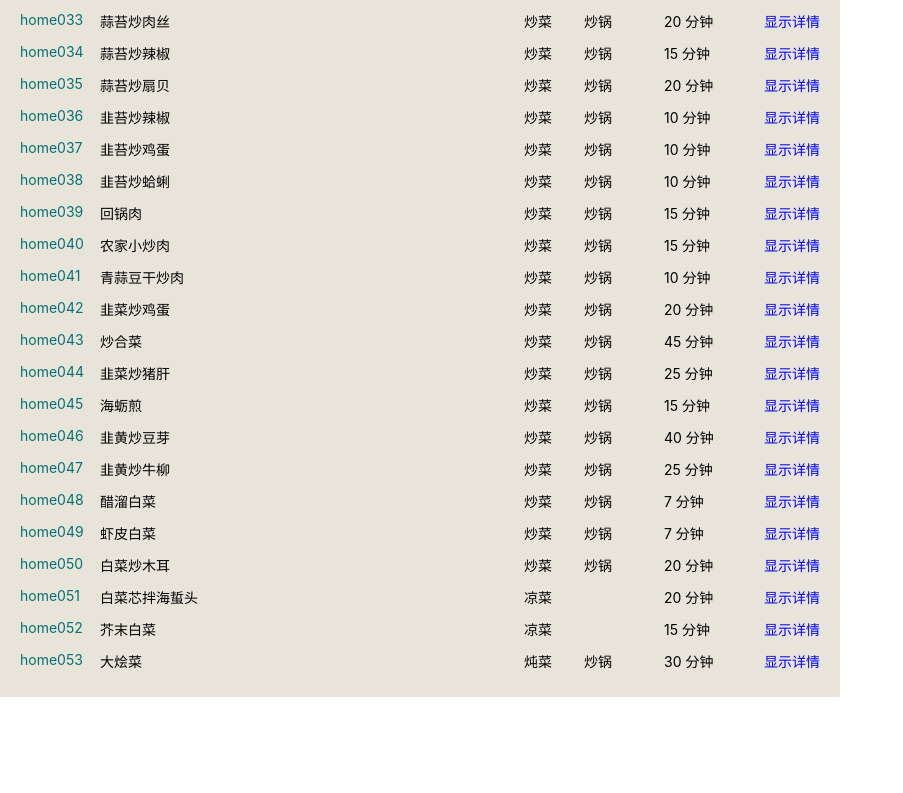
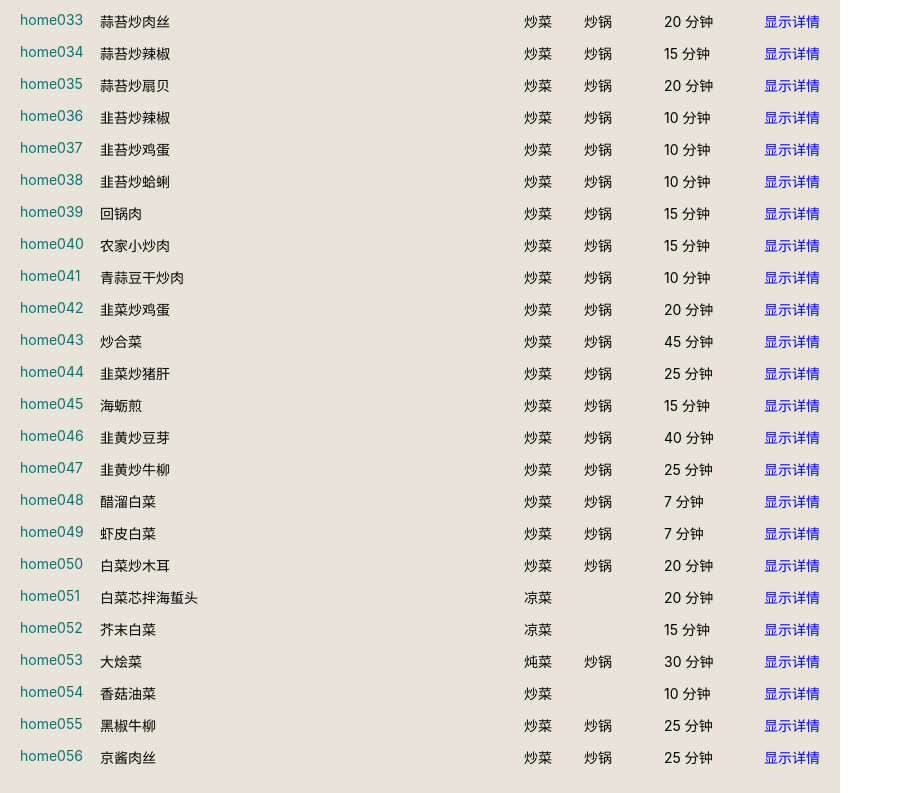
Before and after one commit to utopia2046/menu4today, a React app: page /list in a window 1280 px wide. Shown: the part 1131-1924 px from the top of the page, without its empty margins (0-903 px from the left). Before the commit the page ends 1828 px from the top, so only its background shows below. Built offline with nearby package versions, Linux system fonts and the light colour scheme.

Commit message:
update 231020

```diff
--- a/src/recipes/homemade.js
+++ b/src/recipes/homemade.js
@@ -300,7 +300,7 @@ export const homemade = [
         'comments': '如果有炒肉片也可以加点儿，就成了肉片地三鲜',
         'utensil': '炒锅',
         'category': '炒菜',
-        'tags': ['素菜'],
+        'tags': ['素菜', '适合带饭'],
         'warnings': ['口气预警', '宽油预警'],
     },
     {
@@ -605,7 +605,7 @@ export const homemade = [
         'comments': '可以加肉丝，就成了肉丝青椒土豆，很适合卷煎饼吃',
         'utensil': '炒锅',
         'category': '炒菜',
-        'tags': ['素菜', '快手菜', '适合带饭'],
+        'tags': ['素菜', '快手菜', '适合带饭', '煎饼伴侣'],
         'warnings': [''],
     },
     {
@@ -681,7 +681,7 @@ export const homemade = [
         'comments': '没有肉丝的青椒肉丝还能叫青椒肉丝吗',
         'utensil': '炒锅',
         'category': '炒菜',
-        'tags': ['快手菜', '适合带饭'],
+        'tags': ['快手菜', '适合带饭', '煎饼伴侣'],
         'warnings': [''],
     },
     {
@@ -893,7 +893,7 @@ export const homemade = [
         'comments': '',
         'utensil': '炒锅',
         'category': '炒菜',
-        'tags': ['快手菜', '适合带饭'],
+        'tags': ['快手菜', '适合带饭', '煎饼伴侣'],
         'warnings': [''],
     },
     {
@@ -1473,7 +1473,7 @@ export const homemade = [
         'comments': '郫县豆瓣酱买回来后可以用搅拌机打碎再冷藏，这样省去每次用的时候剁细的步骤',
         'utensil': '炒锅',
         'category': '炒菜',
-        'tags': ['快手菜'],
+        'tags': ['快手菜', '适合带饭'],
         'warnings': ['口气预警'],
     },
     {
@@ -1513,7 +1513,7 @@ export const homemade = [
         'comments': '',
         'utensil': '炒锅',
         'category': '炒菜',
-        'tags': ['快手菜'],
+        'tags': ['快手菜', '适合带饭'],
         'warnings': ['口气预警'],
     },
     {
@@ -1558,7 +1558,7 @@ export const homemade = [
         'comments': '白豆腐干或五香豆腐干都可以',
         'utensil': '炒锅',
         'category': '炒菜',
-        'tags': ['快手菜'],
+        'tags': ['快手菜', '适合带饭'],
         'warnings': ['口气预警'],
     },
     {
@@ -1588,7 +1588,7 @@ export const homemade = [
         'comments': '韭菜出锅装盘后余温还会后熟，不用炒太久',
         'utensil': '炒锅',
         'category': '炒菜',
-        'tags': ['快手菜', '春天'],
+        'tags': ['快手菜', '春天', '煎饼伴侣'],
         'warnings': ['口气预警'],
     },
     {
@@ -1634,7 +1634,7 @@ export const homemade = [
         'comments': '也可以放泡发的粉丝，是春饼的完美搭档',
         'utensil': '炒锅',
         'category': '炒菜',
-        'tags': ['春天'],
+        'tags': ['春天', '煎饼伴侣'],
         'warnings': ['口气预警'],
     },
     {
@@ -1777,7 +1777,7 @@ export const homemade = [
         'comments': '如果能买到黄瓜条最好，是最嫩适合炒的一块',
         'utensil': '炒锅',
         'category': '炒菜',
-        'tags': ['快手菜'],
+        'tags': ['快手菜', '煎饼伴侣'],
         'warnings': [''],
     },
     {
@@ -1814,7 +1814,7 @@ export const homemade = [
         'comments': '',
         'utensil': '炒锅',
         'category': '炒菜',
-        'tags': ['快手菜', '冬天', '素菜'],
+        'tags': ['快手菜', '冬天', '素菜', '适合带饭', '省牙'],
         'warnings': [''],
     },
     {
@@ -1849,7 +1849,7 @@ export const homemade = [
         'comments': '如果喜欢虾酱的话也可以放一小勺，记得虾皮和虾酱都有盐，适量减少放盐的量',
         'utensil': '炒锅',
         'category': '炒菜',
-        'tags': ['快手菜', '冬天'],
+        'tags': ['快手菜', '冬天', '适合带饭', '省牙'],
         'warnings': [''],
     },
     {
@@ -1885,7 +1885,7 @@ export const homemade = [
         'comments': '喜欢浓稠口感的人可以最后勾一点儿薄芡，喜欢清爽口感的不勾芡也很好',
         'utensil': '炒锅',
         'category': '炒菜',
-        'tags': ['快手菜', '冬天', '素菜'],
+        'tags': ['快手菜', '冬天', '素菜', '适合带饭', '省牙'],
         'warnings': [''],
     },
     {
@@ -1999,12 +1999,118 @@ export const homemade = [
         'comments': '大烩菜里什么都可以加，各种绿叶菜比如茼蒿、生菜、黄心菜、奶白菜，炸丸子换成鱼丸或者小酥肉也可以，豆腐可以换成冻豆腐或油豆泡，各种蘑菇都可以往里放，主打一个来者不拒，喧腾热闹',
         'utensil': '炒锅',
         'category': '炖菜',
-        'tags': ['冬天'],
+        'tags': ['冬天', '适合带饭', '省牙'],
         'warnings': [],
     },
+    {
+        'id': 'home054',
+        'name': '香菇油菜',
+        'ingrds0': [
+            {
+                'name': '油菜',
+                'amount': '1把',
+            },
+            {
+                'name': '香菇',
+                'amount': '4-5朵',
+            },
+        ],
+        'ingrds1': [
+            {
+                'name': '大葱',
+                'amount': '1节',
+            },
+        ],
+        'prepDurInMin': 5,
+        'prepSteps': [
+            '油菜洗净，掰成小块，分开帮和叶子',
+            '香菇切片',
+            '大葱切末',
+        ],
+        'cookDurInMin': 5,
+        'cookSteps': [
+            '葱花炝锅，下香菇炒软，加半勺盐调味',
+            '下油菜帮子炒熟，下一勺蚝油调味，下油菜叶子翻炒变色出锅',
+        ],
+        'comments': '用水发干香菇也可以',
+        'utensil': '',
+        'category': '炒菜',
+        'tags': ['快手菜', '素菜', '适合带饭', '省牙'],
+        'warnings': [''],
+    },
+    {
+        'id': 'home055',
+        'name': '黑椒牛柳',
+        'ingrds0': [
+            {
+                'name': '牛里脊',
+                'amount': '1块',
+            },
+            {
+                'name': '青红椒',
+                'amount': '1-2根',
+            },
+        ],
+        'ingrds1': [
+            {
+                'name': '洋葱',
+                'amount': '几片',
+            },
+        ],
+        'prepDurInMin': 15,
+        'prepSteps': [
+            '牛里脊垂直肌肉纹理方向切丝，加盐、黑胡椒、生抽、蚝油、水淀粉、油抓匀入味',
+            '青红椒去蒂去籽切粗丝',
+            '洋葱切丝',
+        ],
+        'cookDurInMin': 10,
+        'cookSteps': [
+            '大火烧热锅，倒入少量底油，下腌好的牛肉炒散',
+            '下洋葱丝、青红椒快速翻炒，加盐、蚝油、黑胡椒调味出锅',
+        ],
+        'comments': '很适合用来卷饼',
+        'utensil': '炒锅',
+        'category': '炒菜',
+        'tags': ['快手菜', '煎饼伴侣', '适合带饭'],
+        'warnings': [''],
+    },
+    {
+        'id': 'home056',
+        'name': '京酱肉丝',
+        'ingrds0': [
+            {
+                'name': '猪里脊',
+                'amount': '1块',
+            },
+            {
+                'name': '大葱',
+                'amount': '1根',
+            },
+        ],
+        'ingrds1': [
+            {
+                'name': '豆腐皮',
+                'amount': '1片',
+            },
+        ],
+        'prepDurInMin': 15,
+        'prepSteps': [
+            '猪里脊切丝，加盐、花椒、生抽、蚝油、水淀粉、油抓匀入味',
+            '大葱切丝',
+            '豆腐皮切巴掌大方块，用开水烫过去豆腥',
+        ],
+        'cookDurInMin': 10,
+        'cookSteps': [
+            '大火烧热锅，倒入少量底油，下腌好的肉丝炒散',
+            '下一大勺甜面酱，翻炒让它均匀地裹住肉丝，略焦化产生甜香，下葱丝翻匀出锅',
+        ],
+        'comments': '可以用豆腐皮卷肉丝吃，也可以用煎饼卷肉丝，喜欢生葱的葱丝可以不用炒，个人喜欢断生的',
+        'utensil': '炒锅',
+        'category': '炒菜',
+        'tags': ['快手菜', '煎饼伴侣'],
+        'warnings': [''],
+    },
     /*
-    油菜
-        香菇油菜
     茼蒿
         蒜蓉蒿子杆
         蒿子杆炒面筋
--- a/src/recipes/wheat.js
+++ b/src/recipes/wheat.js
@@ -417,9 +417,6 @@ export const wheat = [
     },
 ];
 /*
-煎饼卷黑椒牛柳
-煎饼卷京酱肉丝
-煎饼卷和菜
 
 包子
     猪肉大葱
```
